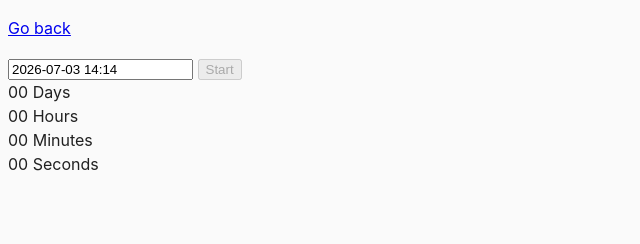
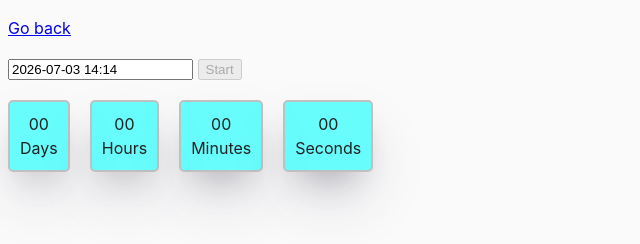
Before and after one commit to inhamostova/hw-09, a website built with Parcel: page src/02-timer.html in a window 1280 px wide. Shown: the whole page, without its empty margins (0-640 px from the left). Built offline with nearby package versions, Linux system fonts and the light colour scheme.

Commit message:
finish second task

```diff
--- a/package.json
+++ b/package.json
@@ -19,7 +19,8 @@
   },
   "dependencies": {
     "flatpickr": "^4.6.13",
-    "modern-normalize": "^1.1.0"
+    "modern-normalize": "^1.1.0",
+    "notiflix": "^3.2.8"
   },
   "devDependencies": {
     "@parcel/transformer-sass": "^2.6.0",
--- a/src/css/common.css
+++ b/src/css/common.css
@@ -3,8 +3,9 @@
 }
 
 body {
-  font-family: -apple-system, BlinkMacSystemFont, 'Segoe UI', Roboto,
-    Oxygen-Sans, Ubuntu, Cantarell, 'Helvetica Neue', sans-serif;
+  font-family:
+    -apple-system, BlinkMacSystemFont, 'Segoe UI', Roboto, Oxygen-Sans, Ubuntu,
+    Cantarell, 'Helvetica Neue', sans-serif;
   -webkit-font-smoothing: antialiased;
   -moz-osx-font-smoothing: grayscale;
   background-color: #fafafa;
@@ -16,3 +17,25 @@ img {
   display: block;
   max-width: 100%;
 }
+
+.timer {
+  margin-top: 20px;
+  display: flex;
+  gap: 20px;
+}
+
+.field {
+  display: flex;
+  flex-direction: column;
+  align-items: center;
+
+  padding: 10px;
+
+  background-color: rgba(0, 255, 255, 0.583);
+
+  border: 2px solid silver;
+  border-radius: 5px;
+  box-shadow:
+    rgba(50, 50, 93, 0.25) 0px 30px 60px -12px,
+    rgba(0, 0, 0, 0.3) 0px 18px 36px -18px;
+}
--- a/src/js/02-timer.js
+++ b/src/js/02-timer.js
@@ -1,6 +1,6 @@
 import flatpickr from 'flatpickr';
 import 'flatpickr/dist/flatpickr.min.css';
-// console.log(flatpickr);
+import Notiflix from 'notiflix';
 
 const startBtn = document.querySelector('button[data-start]');
 const days = document.querySelector('[data-days]');
@@ -19,7 +19,7 @@ const options = {
   minuteIncrement: 1,
   onClose(selectedDates) {
     if (selectedDates[0] - Date.now() < 0) {
-      alert('Please choose a date in the future');
+      Notiflix.Notify.failure('Please choose a date in the future');
       return;
     }
 
@@ -30,7 +30,7 @@ const options = {
   },
 };
 
-const fp = flatpickr('#datetime-picker', options);
+flatpickr('#datetime-picker', options);
 
 startBtn.addEventListener('click', onStartClick);
 
```
Also changed, not shown: 1 other file.
